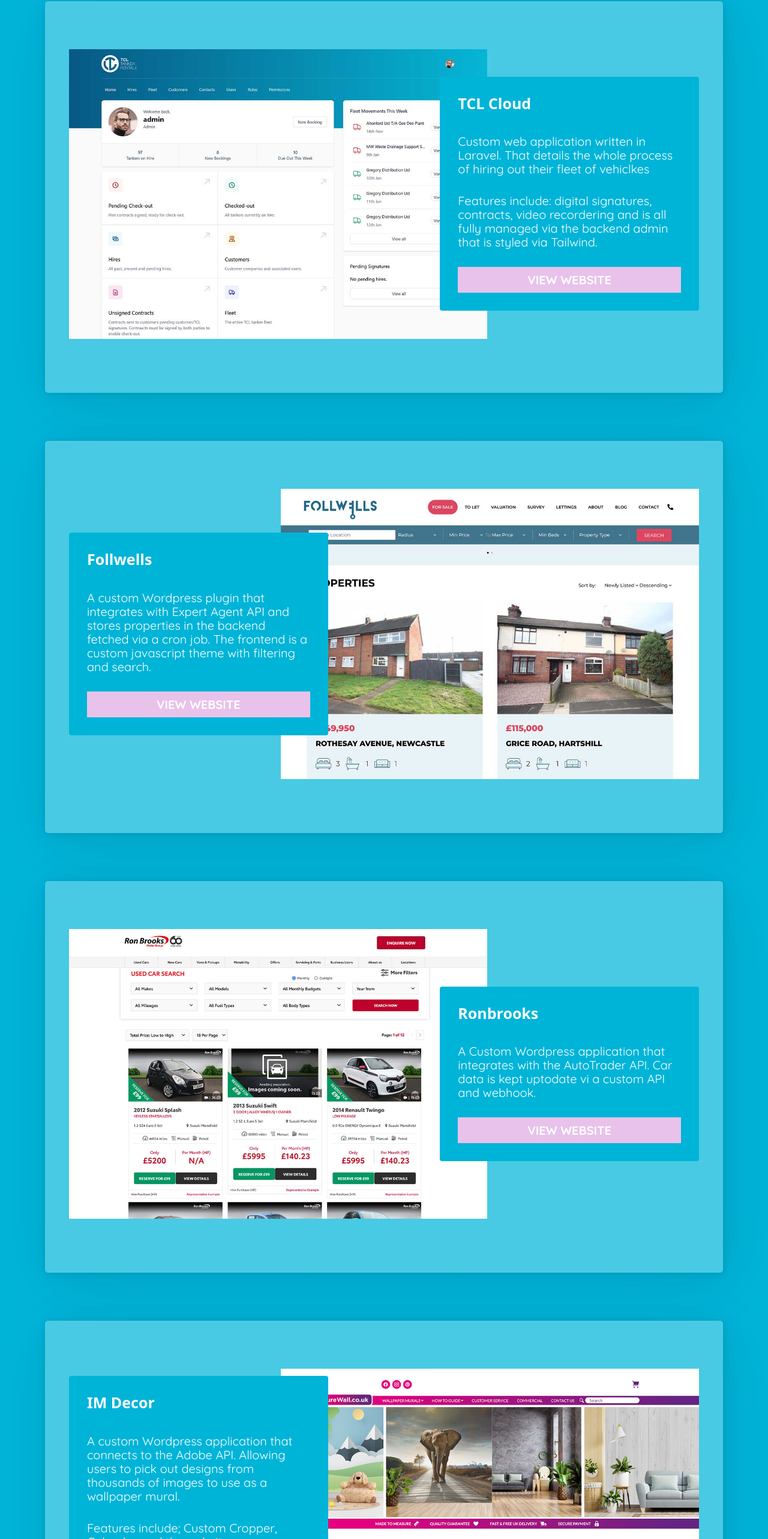
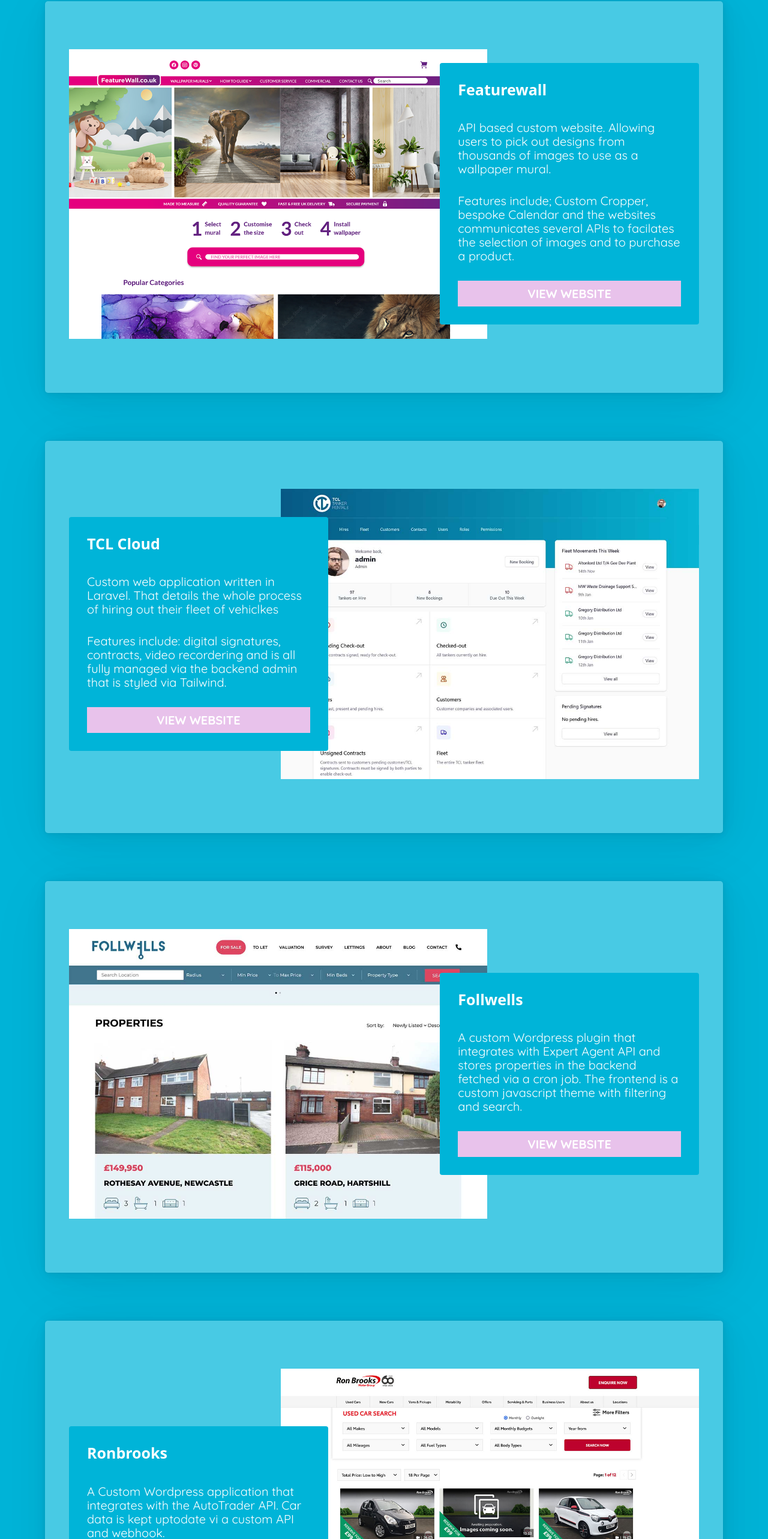
Before and after one commit to linear5ky/portfolio-2023, a Next.js app: page / in a window 1280 px wide. Shown: the part 993-3559 px from the top of the page at 60% size. Built offline with nearby package versions, Linux system fonts and the light colour scheme.

Commit message:
fix: add in url for featurewall

```diff
--- a/constants/Projects.js
+++ b/constants/Projects.js
@@ -2,7 +2,14 @@
 import {Fragment} from 'react'
 const projects= {
     items: [
-        {
+
+            {
+            name: 'Featurewall',
+            description: <Fragment><p>API based custom website. Allowing users to pick out designs from thousands of images to use as a wallpaper mural. </p><p>Features include; Custom Cropper,  bespoke Calendar and the websites communicates several APIs to facilates the selection of images and to purchase a product.</p></Fragment>,
+            image: '/images/portfolio-imdecor2.png',
+            href:   'https://www.featurewall.co.uk/',
+        },
+       {
             name:   'TCL Cloud',
             description: <Fragment><p>Custom web application written in Laravel. That details the whole process of hiring out their fleet of vehiclkes</p><p>Features include: digital signatures, contracts, video recordering and is all fully managed via the backend admin that is styled via Tailwind.</p></Fragment>,
             image: '/images/portfolio-tcl.jpg',
@@ -23,12 +30,6 @@
             href:   'https://www.ronbrooks.co.uk/used-cars/',
         },
 
-        {
-            name: 'IM Decor',
-            description: <Fragment><p>A custom Wordpress application that connects to the Adobe API. Allowing users to pick out designs from thousands of images to use as a wallpaper mural. </p><p>Features include; Custom Cropper, Calendar and the websites communicates several APIs to facilates the selection of images and to purchase a product.</p></Fragment>,
-            image: '/images/portfolio-imdecor2.png',
-            href:   'https://marcusp22.sg-host.com/',
-        },
 
     ]
 
```
